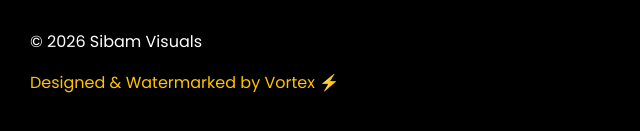
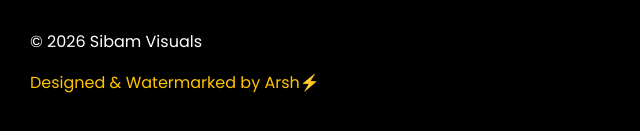
Before and after one commit to Skygaming01/Sibamvisuals, a plain HTML site: page index.html in a window 1280 px wide. Shown: the part 3185-3316 px from the top of the page, 0-640 px from the left. Drawn offline with nearby package versions, Linux system fonts and the light colour scheme.

Commit message:
Update footer watermark attribution to Arsh

```diff
--- a/index.html
+++ b/index.html
@@ -131,7 +131,7 @@ short-form content, and cinematic storytelling.
 <!-- FOOTER -->
 <footer>
   <p>© 2026 Sibam Visuals</p>
-  <p class="vortex">Designed & Watermarked by Vortex ⚡</p>
+  <p class="vortex">Designed & Watermarked by Arsh⚡</p>
 </footer>
 
 <script src="script.js"></script>
```
